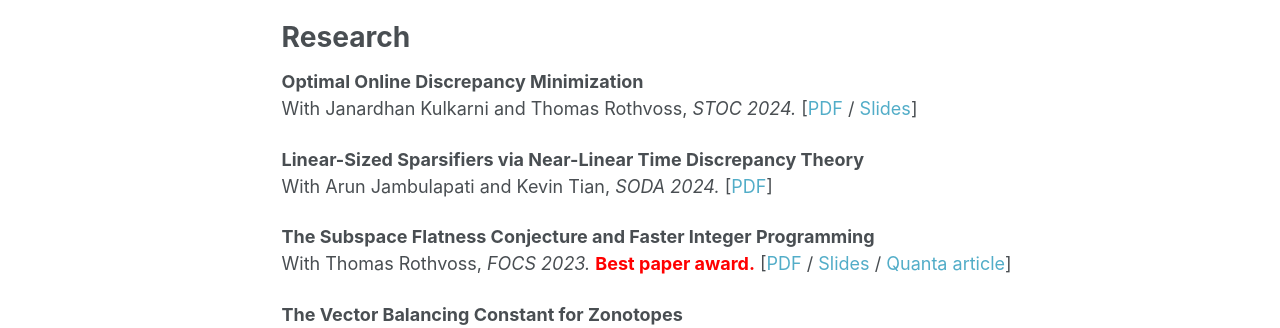
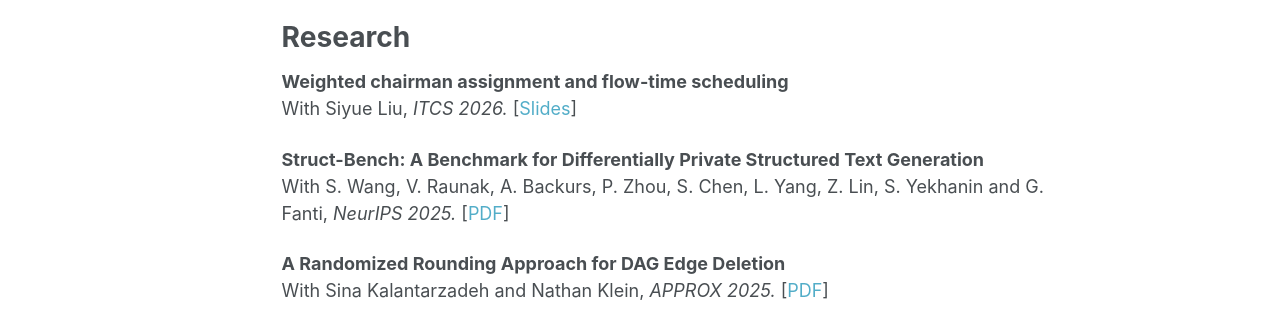
Before and after one commit to victoreis/victoreis.github.io, a plain HTML site: page index.html in a window 1280 px wide. Shown: the part 433-761 px from the top of the page. Drawn offline with Linux system fonts and the light colour scheme.

Commit message:
2025 updates

```diff
--- a/index.html
+++ b/index.html
@@ -255,6 +255,18 @@
 
         <h1 id="publications">Research</h1>
 
+  <b> Weighted chairman assignment and flow-time scheduling </b> <br>
+  <p> With Siyue Liu, <i>ITCS 2026.</i> [<a href="./files/wcapslides.pdf">Slides</a>]
+  </p>
+
+  <b> Struct-Bench: A Benchmark for Differentially Private Structured Text Generation </b> <br>
+  <p> With S. Wang, V. Raunak, A. Backurs, P. Zhou, S. Chen, L. Yang, Z. Lin, S. Yekhanin and G. Fanti, <i>NeurIPS 2025.</i> [<a href="https://arxiv.org/pdf/2509.10696">PDF</a>]
+  </p>
+
+  <b> A Randomized Rounding Approach for DAG Edge Deletion</b> <br>
+  <p> With Sina Kalantarzadeh and Nathan Klein, <i>APPROX 2025.</i> [<a href="https://arxiv.org/pdf/2507.07943">PDF</a>]
+  </p>
+
   <b> Optimal Online Discrepancy Minimization </b> <br>
   <p> With Janardhan Kulkarni and Thomas Rothvoss, <i>STOC 2024.</i> [<a href="https://arxiv.org/pdf/2308.01406.pdf">PDF</a> / <a href="./files/ontalk.pdf">Slides</a>]
   </p>
```
Also changed, not shown: 2 other files.
